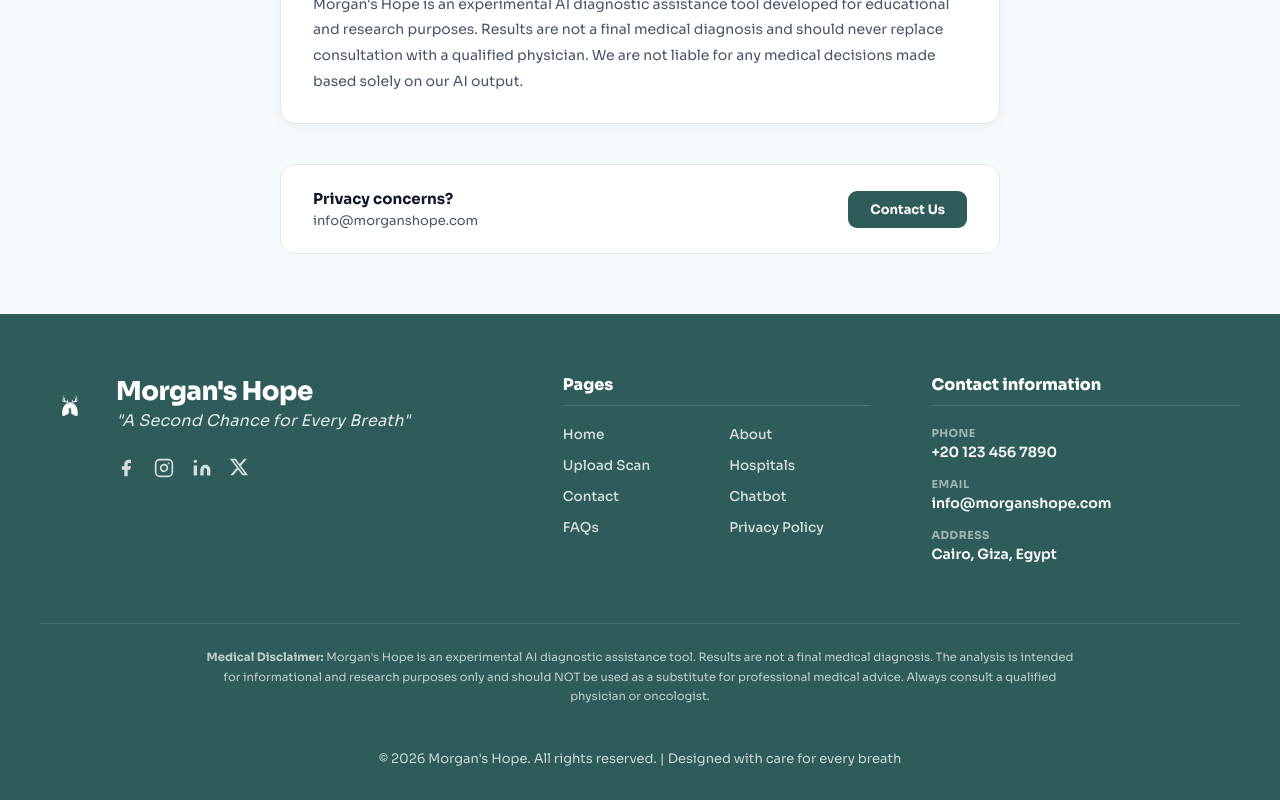
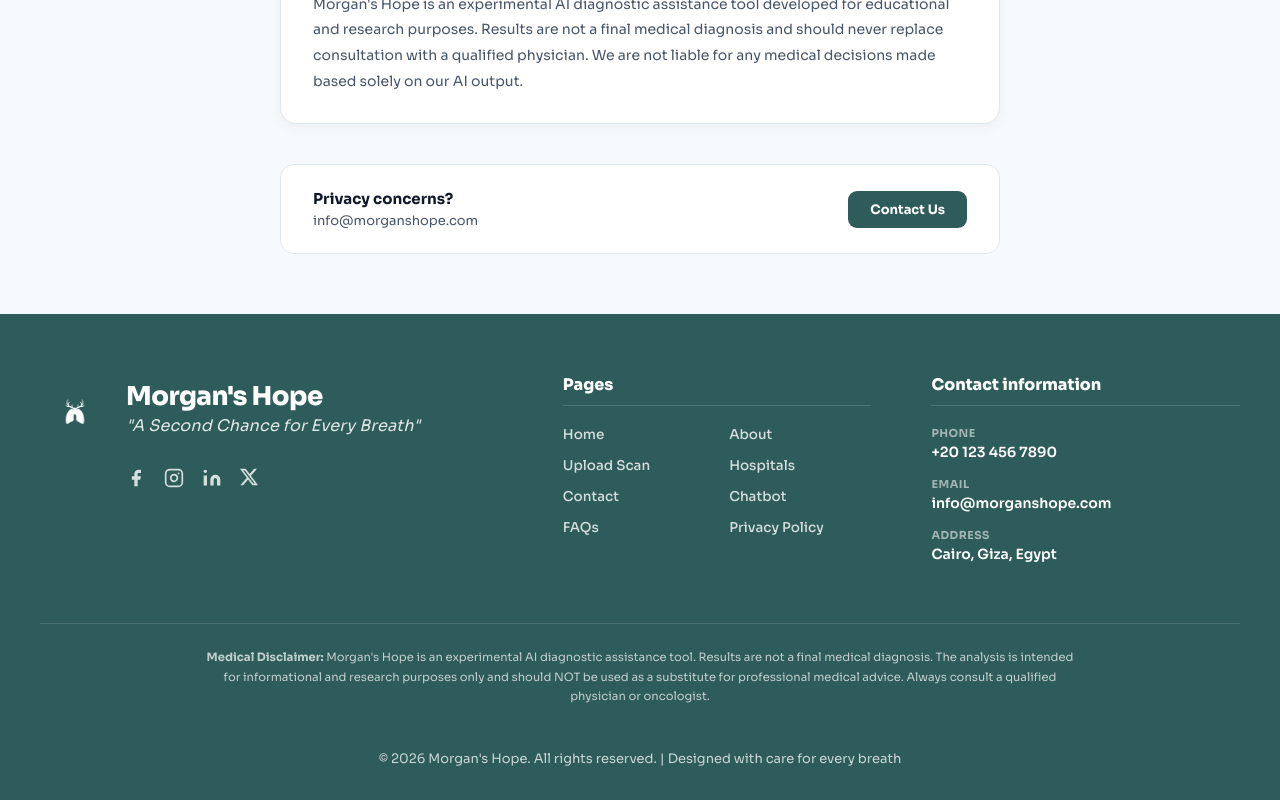
Before and after one commit to Abdelazizomar22/MorgansHope, a React (Vite) app in the folder frontend/: page /privacy in a window 1280 px wide. Shown: the part 1406-2206 px from the top of the page. Built offline with nearby package versions, Linux system fonts and the light colour scheme; no server answers.

Commit message:
style: increase footer logo to 70px, align social icons with brand text

```diff
--- a/frontend/src/components/Footer.tsx
+++ b/frontend/src/components/Footer.tsx
@@ -60,7 +60,7 @@ export default function Footer({ lang }: FooterProps) {
                             <img
                                 src="/logo.png"
                                 alt="Morgan's Hope"
-                                style={{ height: 60, width: 60, objectFit: 'contain', filter: 'brightness(0) invert(1)', flexShrink: 0 }}
+                                style={{ height: 70, width: 70, objectFit: 'contain', filter: 'brightness(0) invert(1)', flexShrink: 0 }}
                             />
                             <div style={{ display: 'flex', flexDirection: 'column', gap: 8 }}>
                                 <span style={{ fontSize: 26, fontWeight: 900, color: 'white', letterSpacing: -0.5, lineHeight: 1 }}>
@@ -83,8 +83,8 @@ export default function Footer({ lang }: FooterProps) {
                             </div>
                         </div>
 
-                        {/* Social Icons aligned with text (60 logo + 16 gap = 76 padding) */}
-                        <div style={{ display: 'flex', gap: 18, paddingLeft: ar ? 0 : 76, paddingRight: ar ? 76 : 0 }}>
+                        {/* Social Icons aligned with text (70 logo + 16 gap = 86 padding) */}
+                        <div style={{ display: 'flex', gap: 18, paddingLeft: ar ? 0 : 86, paddingRight: ar ? 86 : 0 }}>
                             {SOCIAL.map(({ Icon, href, label }) => (
                                 <a
                                     key={label}
```
